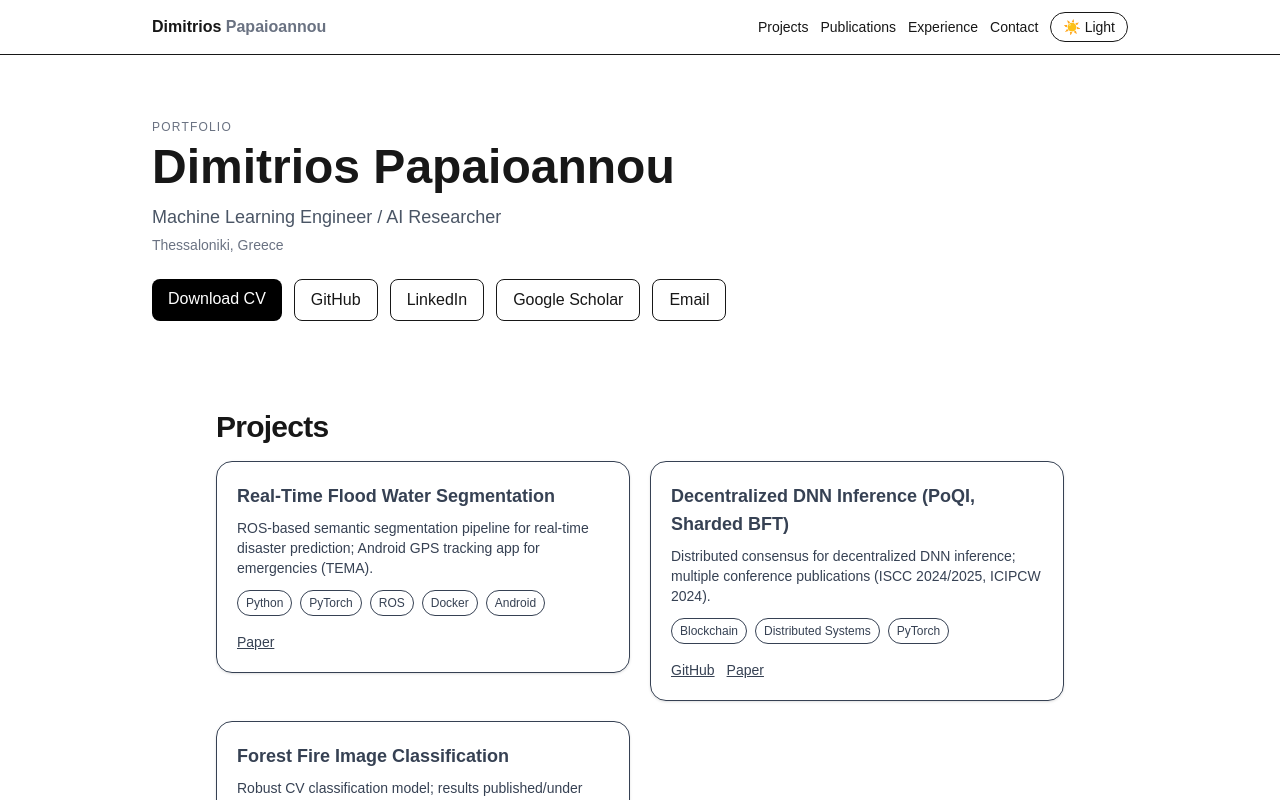
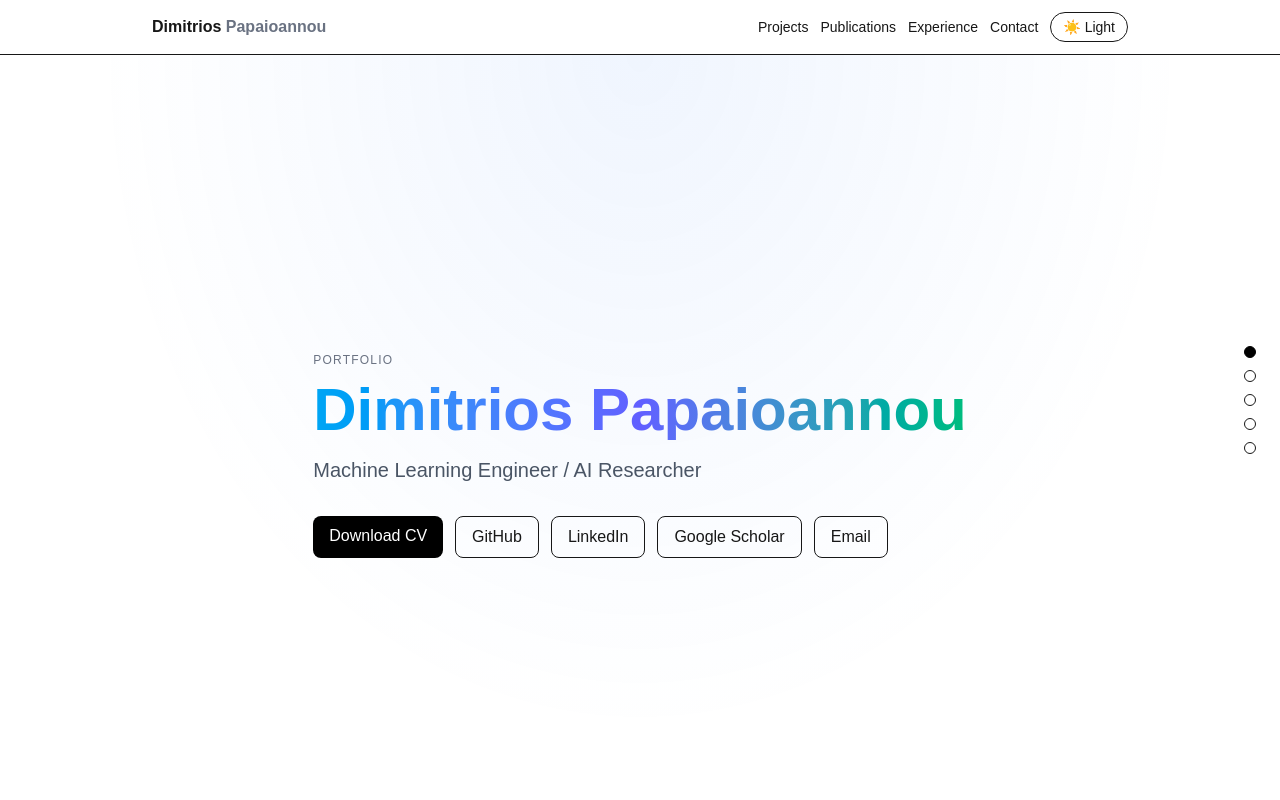
Before and after one commit to DimPapaion/my_portfolio, a Next.js app: page / in a window 1280 px wide. Shown: the top 800 px of the page. Built offline with nearby package versions, Linux system fonts and the light colour scheme.

Commit message:
Snap panels + dot nav + back-to-top + dark mode + hover

```diff
--- a/src/app/layout.tsx
+++ b/src/app/layout.tsx
@@ -6,9 +6,19 @@ import Header from "@/components/Header";
 
 export const metadata: Metadata = {
   title: "Dimitrios Papaioannou — Portfolio",
-  description: "Machine Learning Engineer & AI Researcher",
+  description: "Machine Learning Engineer & AI Researcher (CV, projects, publications).",
+  metadataBase: new URL("https://dimpap.vercel.app"),
+  alternates: { canonical: "/" },
+  openGraph: {
+    title: "Dimitrios Papaioannou — Portfolio",
+    description: "Machine Learning Engineer & AI Researcher",
+    url: "https://dimpap.vercel.app",
+    siteName: "Dimitrios Papaioannou",
+    images: [{ url: "/me.png", width: 1200, height: 630 }],
+    locale: "en_US",
+    type: "website",
+  },
 };
-
 export default function RootLayout({ children }: { children: React.ReactNode }) {
   return (
     <html lang="en" suppressHydrationWarning>
--- a/src/app/page.tsx
+++ b/src/app/page.tsx
@@ -7,32 +7,29 @@ import { projects } from "@/data/projects";
 import { publications } from "@/data/publications";
 import { experience } from "@/data/experience";
 import ProjectCard from "@/components/ProjectCard";
+// (optional) import BackToTop below after you create it
+import BackToTop from "@/components/BackToTop";
+import DotNav from "@/components/DotNav";
 
 export default function Home() {
   return (
-
-
-    <main>
-
-
-      {/* Hero */}
+    <main className="h-[100svh] overflow-y-auto snap-y snap-mandatory scroll-smooth">
+      {/* HERO (full-screen, snap) */}
       <motion.section
-        className="max-w-5xl mx-auto px-6 pt-16 pb-10"
+        id="hero"
+        className="relative snap-start min-h-[100svh] flex items-center"
         initial={{ opacity: 0, y: 24 }}
         animate={{ opacity: 1, y: 0 }}
         transition={{ duration: 0.7, ease: "easeOut" }}
       >
-        <motion.p
-          className="text-xs uppercase tracking-widest text-gray-500"
-          initial={{ opacity: 0, y: 8 }}
-          animate={{ opacity: 1, y: 0 }}
-          transition={{ delay: 0.05, duration: 0.5 }}
-        >
-          Portfolio
-        </motion.p>
+        {/* soft radial background */}
+        <div className="absolute inset-0 -z-10 bg-[radial-gradient(ellipse_at_top,rgba(59,130,246,0.08),transparent_60%)] dark:bg-[radial-gradient(ellipse_at_top,rgba(59,130,246,0.12),transparent_60%)]" />
+
+        <div className="max-w-5xl mx-auto px-6">
+          <p className="text-xs uppercase tracking-widest text-gray-500">Portfolio</p>
 
           <motion.h1
-          className="mt-2 text-4xl md:text-5xl font-bold"
+            className="mt-3 text-5xl md:text-6xl font-bold bg-gradient-to-r from-sky-500 via-indigo-500 to-emerald-500 bg-clip-text text-transparent dark:from-sky-400 dark:via-indigo-400 dark:to-emerald-400"
             initial={{ opacity: 0, y: 8 }}
             animate={{ opacity: 1, y: 0 }}
             transition={{ delay: 0.12, duration: 0.55 }}
@@ -41,7 +38,7 @@ export default function Home() {
           </motion.h1>
 
           <motion.p
-          className="mt-3 text-lg text-gray-600"
+            className="mt-4 text-xl text-gray-600 dark:text-neutral-300 max-w-2xl"
             initial={{ opacity: 0, y: 8 }}
             animate={{ opacity: 1, y: 0 }}
             transition={{ delay: 0.18, duration: 0.5 }}
@@ -49,40 +46,22 @@ export default function Home() {
             {links.title}
           </motion.p>
 
-        <motion.p
-          className="mt-1 text-sm text-gray-500"
-          initial={{ opacity: 0, y: 8 }}
-          animate={{ opacity: 1, y: 0 }}
-          transition={{ delay: 0.24, duration: 0.5 }}
-        >
-          {links.location}
-        </motion.p>
-
           <motion.div
-          className="mt-6 flex flex-wrap gap-3"
+            className="mt-8 flex flex-wrap gap-3"
             initial={{ opacity: 0, y: 8 }}
             animate={{ opacity: 1, y: 0 }}
             transition={{ delay: 0.3, duration: 0.5 }}
           >
-          <a href="/cv.pdf" className="px-4 py-2 rounded-lg bg-black text-white">
-            Download CV
-          </a>
-          <a className="px-4 py-2 rounded-lg border" href={links.github} target="_blank" rel="noreferrer">
-            GitHub
-          </a>
-          <a className="px-4 py-2 rounded-lg border" href={links.linkedin} target="_blank" rel="noreferrer">
-            LinkedIn
-          </a>
-          <a className="px-4 py-2 rounded-lg border" href={links.scholar} target="_blank" rel="noreferrer">
-            Google Scholar
-          </a>
-          <a className="px-4 py-2 rounded-lg border" href={`mailto:${links.email}`}>
-            Email
-          </a>
+            <a href="/cv.pdf" className="px-4 py-2 rounded-lg bg-black text-white dark:bg-white dark:text-black">Download CV</a>
+            <a className="px-4 py-2 rounded-lg border" href={links.github} target="_blank" rel="noreferrer">GitHub</a>
+            <a className="px-4 py-2 rounded-lg border" href={links.linkedin} target="_blank" rel="noreferrer">LinkedIn</a>
+            <a className="px-4 py-2 rounded-lg border" href={links.scholar} target="_blank" rel="noreferrer">Google Scholar</a>
+            <a className="px-4 py-2 rounded-lg border" href={`mailto:${links.email}`}>Email</a>
           </motion.div>
+        </div>
       </motion.section>
 
-      {/* Projects */}
+      {/* PROJECTS — full-screen panel */}
       <Section id="projects" title="Projects">
         <div className="grid md:grid-cols-2 gap-5">
           {projects.map((p) => (
@@ -101,8 +80,7 @@ export default function Home() {
         </div>
       </Section>
 
-
-      {/* Publications */}
+      {/* PUBLICATIONS — full-screen panel */}
       <Section id="publications" title="Publications">
         <ul className="list-disc pl-6 space-y-2">
           {publications.map((pub) => (
@@ -114,7 +92,7 @@ export default function Home() {
               transition={{ duration: 0.4 }}
             >
               <span className="font-medium">{pub.title}</span>{" — "}
-              <span className="text-gray-700">
+              <span className="text-gray-700 dark:text-neutral-300">
                 {pub.venue} ({pub.year})
               </span>
               {pub.url && (
@@ -130,7 +108,7 @@ export default function Home() {
         </ul>
       </Section>
 
-      {/* Experience */}
+      {/* EXPERIENCE — full-screen panel */}
       <Section id="experience" title="Experience">
         <div className="space-y-6">
           {experience.map((r) => (
@@ -148,32 +126,27 @@ export default function Home() {
                 </h3>
                 <span className="text-sm text-gray-500">{r.period}</span>
               </div>
-              <ul className="mt-2 list-disc pl-6 space-y-1 text-gray-700">
-                {r.bullets.map((b, i) => (
-                  <li key={i}>{b}</li>
-                ))}
+              <ul className="mt-2 list-disc pl-6 space-y-1 text-gray-700 dark:text-neutral-300">
+                {r.bullets.map((b, i) => <li key={i}>{b}</li>)}
               </ul>
             </motion.div>
           ))}
         </div>
       </Section>
 
-      {/* Contact */}
+      {/* CONTACT — full-screen panel */}
       <Section id="contact" title="Contact">
         <p>
           Email me at{" "}
-          <a className="underline" href={`mailto:${links.email}`}>
-            {links.email}
-          </a>{" "}
+          <a className="underline" href={`mailto:${links.email}`}>{links.email}</a>{" "}
           or connect via{" "}
-          <a className="underline" href={links.linkedin} target="_blank" rel="noreferrer">
-            LinkedIn
-          </a>
-          .
+          <a className="underline" href={links.linkedin} target="_blank" rel="noreferrer">LinkedIn</a>.
         </p>
       </Section>
+
+      {/* Optional: floating back-to-top button */}
+      <BackToTop />
+      <DotNav />
     </main>
   );
-
-
 }
--- /dev/null
+++ b/src/components/BackToTop.tsx
@@ -0,0 +1,36 @@
+"use client";
+import { useEffect, useState } from "react";
+
+export default function BackToTop() {
+  const [show, setShow] = useState(false);
+
+  useEffect(() => {
+    const root = document.querySelector("main") as HTMLElement | null;
+    const hero = document.getElementById("hero");
+    if (!root || !hero) return;
+    const io = new IntersectionObserver(
+      ([entry]) => setShow(!entry.isIntersecting),
+      { root, threshold: 0.6 }
+    );
+    io.observe(hero);
+    return () => io.disconnect();
+  }, []);
+
+  const goTop = () => {
+    const scroller = document.querySelector("main") as HTMLElement | null;
+    if (scroller) scroller.scrollTo({ top: 0, behavior: "smooth" });
+    else window.scrollTo({ top: 0, behavior: "smooth" });
+  };
+
+  if (!show) return null;
+  return (
+    <button
+      onClick={goTop}
+      className="fixed bottom-6 left-1/2 -translate-x-1/2 rounded-full border px-4 py-2 shadow bg-white/90 dark:bg-neutral-900/90 z-50"
+      aria-label="Back to top"
+      title="Back to top"
+    >
+      ↑ Top
+    </button>
+  );
+}
--- /dev/null
+++ b/src/components/DotNav.tsx
@@ -0,0 +1,48 @@
+"use client";
+import { useEffect, useState } from "react";
+
+const SECTIONS = ["hero", "projects", "publications", "experience", "contact"];
+
+export default function DotNav() {
+  const [active, setActive] = useState("hero");
+
+  useEffect(() => {
+    const els = SECTIONS
+      .map((id) => document.getElementById(id))
+      .filter(Boolean) as HTMLElement[];
+
+    const obs = new IntersectionObserver(
+      (entries) => {
+        // pick the most visible section
+        const visible = entries
+          .filter((e) => e.isIntersecting)
+          .sort((a, b) => (b.intersectionRatio || 0) - (a.intersectionRatio || 0))[0];
+        if (visible?.target?.id) setActive(visible.target.id);
+      },
+      { root: document.querySelector("main"), threshold: [0.4, 0.6, 0.8] }
+    );
+
+    els.forEach((el) => obs.observe(el));
+    return () => obs.disconnect();
+  }, []);
+
+  const go = (id: string) => {
+    document.getElementById(id)?.scrollIntoView({ behavior: "smooth", block: "center" });
+  };
+
+  return (
+    <div className="fixed right-6 top-1/2 -translate-y-1/2 z-50 flex flex-col gap-3">
+      {SECTIONS.map((id) => (
+        <button
+          key={id}
+          onClick={() => go(id)}
+          aria-label={`Go to ${id}`}
+          className={[
+            "h-3 w-3 rounded-full border",
+            active === id ? "bg-black border-black dark:bg-white dark:border-white" : "bg-white/60 dark:bg-neutral-800/80"
+          ].join(" ")}
+        />
+      ))}
+    </div>
+  );
+}
--- a/src/components/ProjectCard.tsx
+++ b/src/components/ProjectCard.tsx
@@ -4,7 +4,7 @@ import type { Project } from "@/data/projects";
 
 export default function ProjectCard({ p }: { p: Project }) {
   return (
-    <div className="rounded-2xl border p-5 shadow-sm">
+    <div className="rounded-2xl border p-5 shadow-sm hover:shadow-md transition-shadow">
       <h3 className="text-lg font-semibold">{p.title}</h3>
       <p className="mt-2 text-sm text-gray-700">{p.summary}</p>
       <div className="mt-3 flex flex-wrap gap-2">
--- a/src/components/Section.tsx
+++ b/src/components/Section.tsx
@@ -1,21 +1,23 @@
 "use client";
+import { motion } from "framer-motion";
 import React from "react";
-import { motion } from "framer-motion";
 
 export default function Section({
   id,
   title,
   children,
-}: React.PropsWithChildren<{ id?: string; title: string }>) {
+  className,
+}: React.PropsWithChildren<{ id?: string; title: string; className?: string }>) {
   return (
     <motion.section
       id={id}
-      className="max-w-4xl mx-auto px-6 py-12"
+      className={`snap-center min-h-[100svh] flex items-center ${className ?? ""}`}
       initial={{ opacity: 0, y: 24 }}
       whileInView={{ opacity: 1, y: 0 }}
       viewport={{ once: true, amount: 0.2 }}
       transition={{ duration: 0.6, ease: "easeOut" }}
     >
+      <div className="w-full max-w-4xl mx-auto px-6">
         <motion.h2
           className="text-2xl md:text-3xl font-semibold tracking-tight"
           initial={{ opacity: 0, y: 8 }}
@@ -25,7 +27,10 @@ export default function Section({
         >
           {title}
         </motion.h2>
-      <div className="mt-4 text-gray-700 leading-relaxed">{children}</div>
+        <div className="mt-4 text-gray-700 dark:text-neutral-300 leading-relaxed">
+          {children}
+        </div>
+      </div>
     </motion.section>
   );
 }
```
Also changed, not shown: src/components/Timeline.tsx (added, +36 -0 lines), public/me.png (added). Lines whose indentation alone changed are shown as unchanged.
